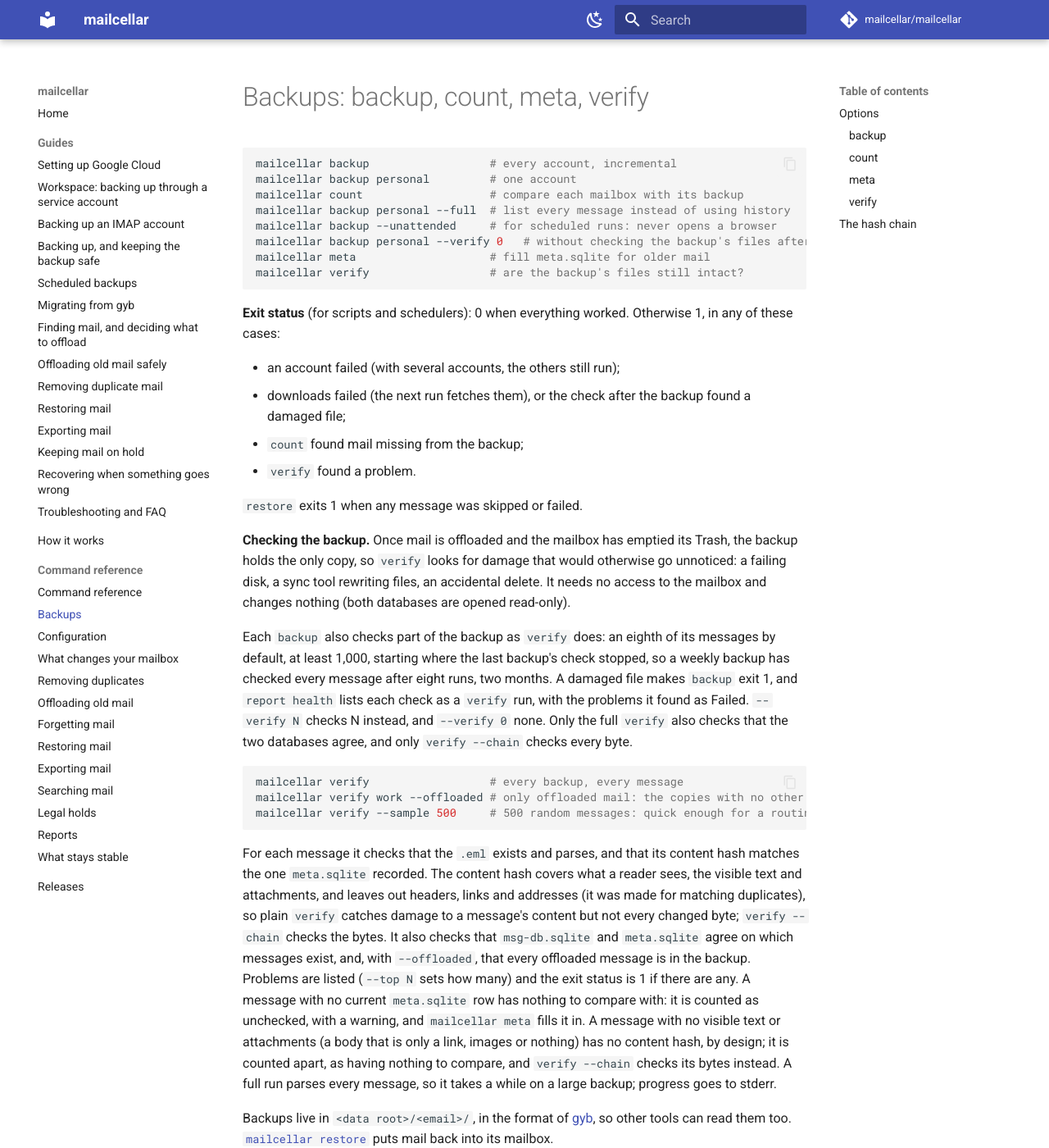
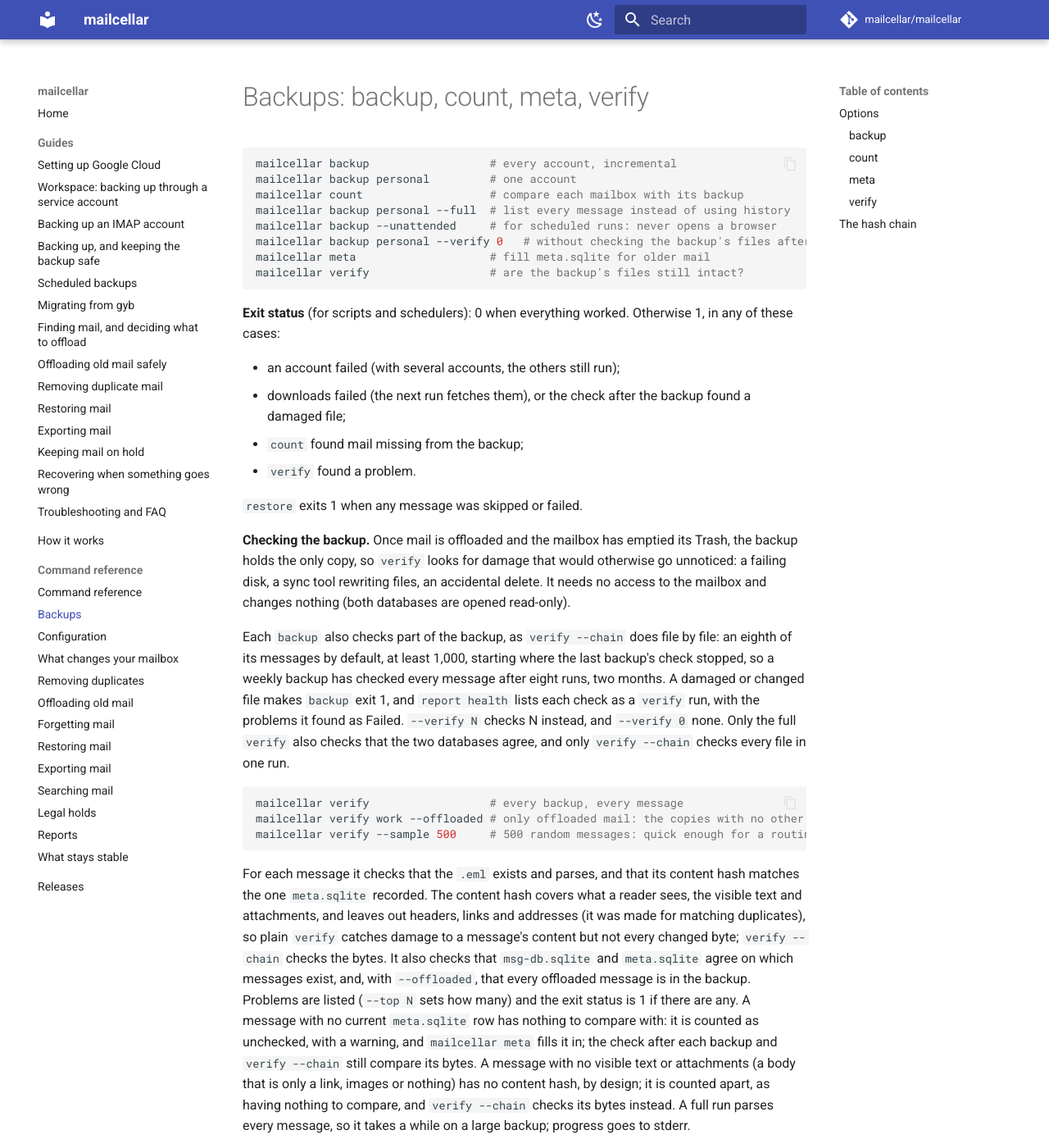
Before and after one commit to mailcellar/mailcellar, an MkDocs documentation site: the page built from docs/reference/backup.md, in a window 1280 px wide and 1400 px high. Shown: the whole window at 82% size. Built offline with MkDocs 1.6.1 and Material for MkDocs 9.7.7, drawn with Linux system fonts in a browser that asks for light colours; comment, search, counter and statistics services are not loaded; some of the changed text lies outside the part shown.

Commit message:
feat(backup): compare the check after each backup with the hash chain
backup's check of a slice after each run compared each file's content
hash with meta.sqlite's. That hash covers the visible text and
attachments only, so a changed header went unseen, a message with none
of either was only counted, and a change made to agree with meta.sqlite
passed; only verify --chain, run by hand, compared bytes. The one check
that runs unattended missed what the chain is for.

The slice's files are now also compared with the hashes the chain holds
(judge_bytes, pure): changed since recorded, or in the backup with no
link that added it. The chain is read after the index, since a link is
appended before its messages are committed. One finding a message:
meta.sqlite's when it has one, so a damaged file isn't counted twice in
the run's failures, which schedule status and report health read.
meta.sqlite's comparison stays, as it alone finds a file that no longer
parses and a row out of step with its file. Plain verify and verify
--chain are unchanged. The backup reference's table of checks, the
backing-up guide and the architecture page say so.

Checked with the fakes: a changed From header, a change with
meta.sqlite updated to agree, a changed message with nothing to hash
and a message written behind the backup's back each show in the slice
and not in plain verify, and backup exits 1 on a changed header (all
failing before); a damaged file is one finding. On the real backups,
read-only: one slice of each of the four, with and without the chain,
found no problems either way, and took as long with the chain as
without it, within noise. pytest, Dovecot and the strict docs build
pass.

Co-Authored-By: Claude Opus 5.5 <noreply@anthropic.com>

````diff
--- a/docs/reference/backup.md
+++ b/docs/reference/backup.md
@@ -32,14 +32,15 @@ would otherwise go unnoticed: a failing disk, a sync tool rewriting files,
 an accidental delete. It needs no access to the mailbox and changes nothing (both
 databases are opened read-only).
 
-Each `backup` also checks part of the backup as `verify` does: an eighth
-of its messages by default, at least 1,000, starting where the last
-backup's check stopped, so a weekly backup has checked every message
-after eight runs, two months. A damaged file makes `backup` exit 1, and
-`report health` lists each check as a `verify` run, with the problems it
-found as Failed. `--verify N` checks N instead, and `--verify 0` none.
-Only the full `verify` also checks that the two databases agree, and
-only `verify --chain` checks every byte.
+Each `backup` also checks part of the backup, as `verify --chain` does
+file by file: an eighth of its messages by default, at least 1,000,
+starting where the last backup's check stopped, so a weekly backup has
+checked every message after eight runs, two months. A damaged or
+changed file makes `backup` exit 1, and `report health` lists each check
+as a `verify` run, with the problems it found as Failed. `--verify N`
+checks N instead, and `--verify 0` none. Only the full `verify` also
+checks that the two databases agree, and only `verify --chain` checks
+every file in one run.
 
 ```bash
 mailcellar verify                  # every backup, every message
@@ -57,7 +58,8 @@ catches damage to a message's content but not every changed byte;
 `--offloaded`, that every offloaded message is in the backup. Problems are
 listed (`--top N` sets how many) and the exit status is 1 if there are any.
 A message with no current `meta.sqlite` row has nothing to compare with: it
-is counted as unchecked, with a warning, and `mailcellar meta` fills it in.
+is counted as unchecked, with a warning, and `mailcellar meta` fills it in;
+the check after each backup and `verify --chain` still compare its bytes.
 A message with no visible text or attachments (a body that is only a link,
 images or nothing) has no content hash, by design; it is counted apart, as
 having nothing to compare, and `verify --chain` checks its bytes instead.
@@ -149,7 +151,7 @@ now and then, and compare.
 
 | Check | Runs | Compares | Catches |
 | --- | --- | --- | --- |
-| After each `backup` | Every run, a slice of the backup (`--verify N`) | Files with `meta.sqlite` | Damage; not a change made to agree |
+| After each `backup` | Every run, a slice of the backup (`--verify N`) | Files with `meta.sqlite` and with the chain | Damage, and any file changed or added outside those commands, a slice at a time |
 | `verify` | When you run it | Every file with `meta.sqlite`, and the two databases | Damage, and databases out of step |
 | `verify --chain` | When you run it | Every file with the chain, and the chain with the anchor | Any file changed, missing or added outside those commands, and a rewritten chain |
 | `report health` | When you run it | The chain with the anchor, reading no file | A rewritten or edited chain |
````
Also changed, not shown: CHANGELOG.md (+6 -0 lines), docs/architecture.md (+1 -1 lines), docs/guide/backing-up.md (+6 -4 lines), 3 other files.
